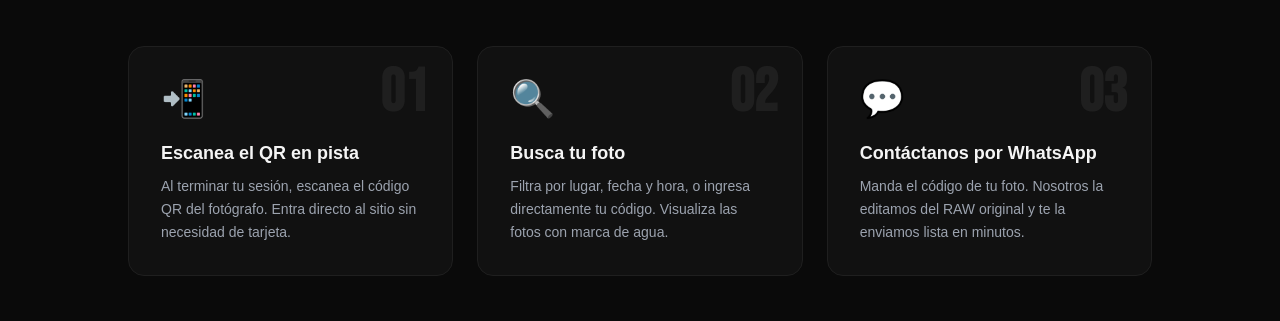
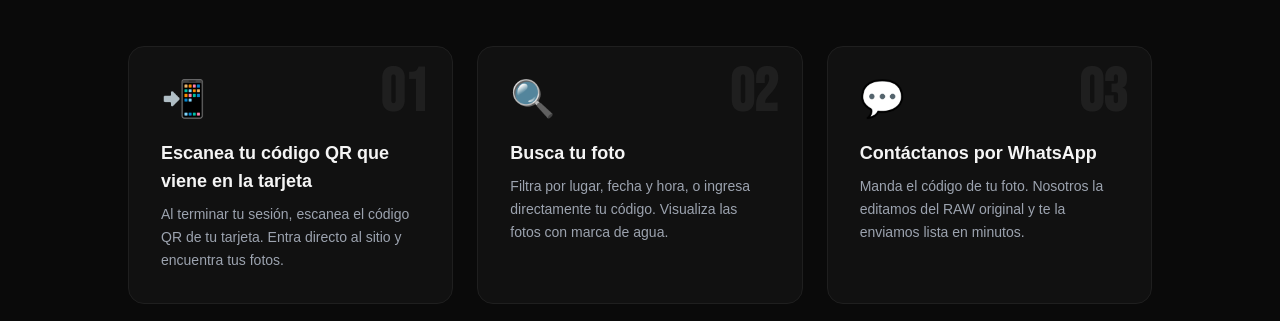
Before and after one commit to orbexa-systems/legnarapex, a Next.js app: page / in a window 1280 px wide. Shown: the part 1020-1341 px from the top of the page. Built offline with nearby package versions, Linux system fonts and the light colour scheme.

Commit message:
Update step 1 copy: QR from card instead of on track

```diff
--- a/components/landing/ComoFunciona.tsx
+++ b/components/landing/ComoFunciona.tsx
@@ -2,9 +2,9 @@ const PASOS = [
   {
     numero: '01',
     emoji: '📲',
-    titulo: 'Escanea el QR en pista',
+    titulo: 'Escanea tu código QR que viene en la tarjeta',
     descripcion:
-      'Al terminar tu sesión, escanea el código QR del fotógrafo. Entra directo al sitio sin necesidad de tarjeta.',
+      'Al terminar tu sesión, escanea el código QR de tu tarjeta. Entra directo al sitio y encuentra tus fotos.',
   },
   {
     numero: '02',
```
